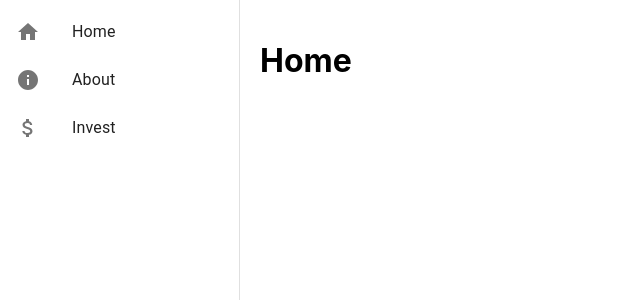
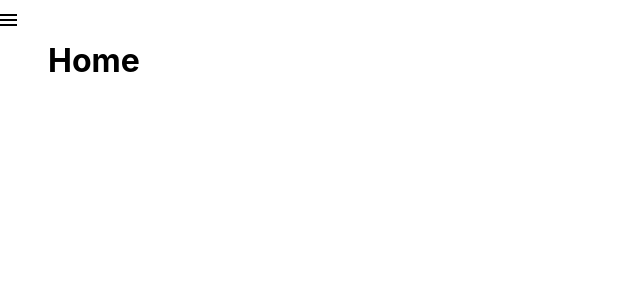
Before and after one commit to KsPsD/juicy-jems, a React (Create React App) app in the folder client/: page / in a window 1280 px wide. Shown: the top 300 px of the page, without its empty margins (0-640 px from the left). Built offline with nearby package versions, Linux system fonts and the light colour scheme.

Commit message:
Modify sidebar to adding button

```diff
--- a/client/src/sidebar.tsx
+++ b/client/src/sidebar.tsx
@@ -1,21 +1,43 @@
-import React from 'react';
+import React, { useState } from 'react';
 import {
   Drawer,
   List,
   ListItem,
   ListItemIcon,
   ListItemText,
+  IconButton,
 } from '@mui/material';
 import {
   Home as HomeIcon,
   Info as InfoIcon,
   AttachMoney as InvestIcon,
+  Menu as MenuIcon,
 } from '@mui/icons-material';
 
-export const Sidebar = () => {
+export const Sidebar: React.FC = () => {
+  const [isOpen, setIsOpen] = useState(false);
+
+  const toggleDrawer = (open: boolean) => (event: React.KeyboardEvent | React.MouseEvent) => {
+    if (
+      event.type === 'keydown' &&
+      ((event as React.KeyboardEvent).key === 'Tab' ||
+        (event as React.KeyboardEvent).key === 'Shift')
+    ) {
+      return;
+    }
+
+    setIsOpen(open);
+  };
+
   return (
+    <div>
+      <IconButton edge="start" color="inherit" aria-label="menu" onClick={toggleDrawer(true)}>
+        <MenuIcon />
+      </IconButton>
       <Drawer
-      variant="permanent"
+        anchor="left"
+        open={isOpen}
+        onClose={toggleDrawer(false)}
         sx={{
           width: 240,
           flexShrink: 0,
@@ -43,6 +65,7 @@ export const Sidebar = () => {
           </ListItem>
         </List>
       </Drawer>
+    </div>
   );
 };
 
```
Lines whose indentation alone changed are shown as unchanged.
